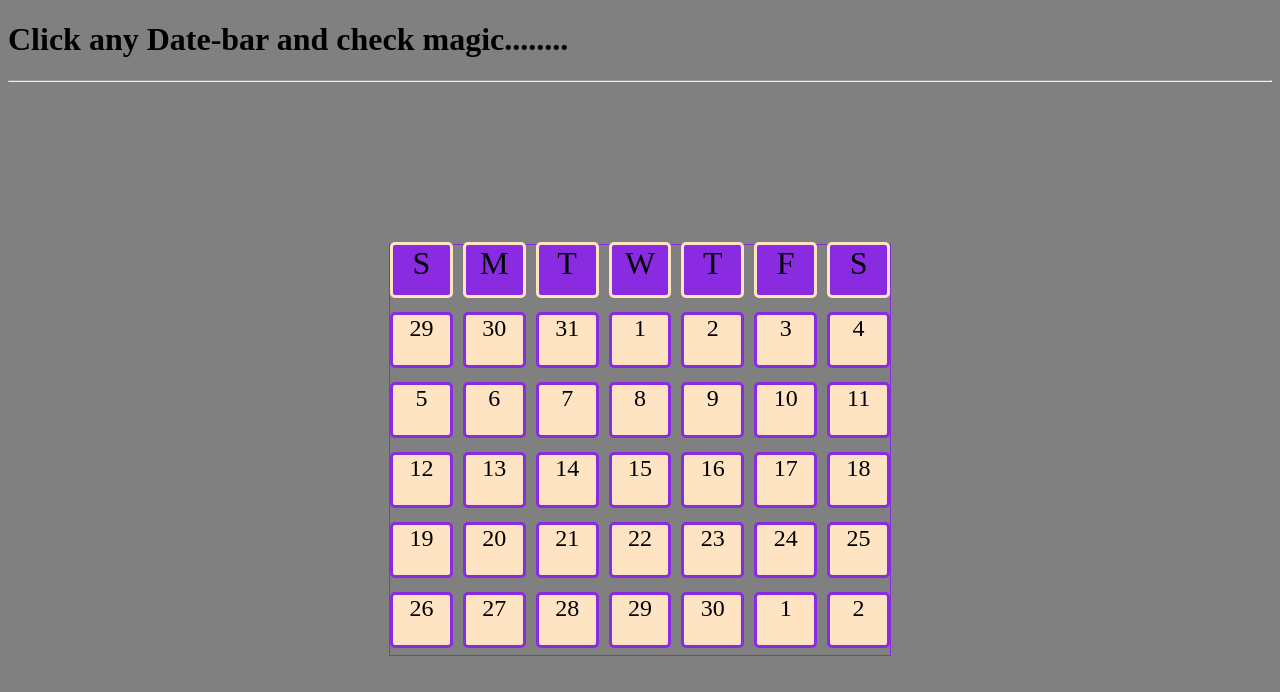
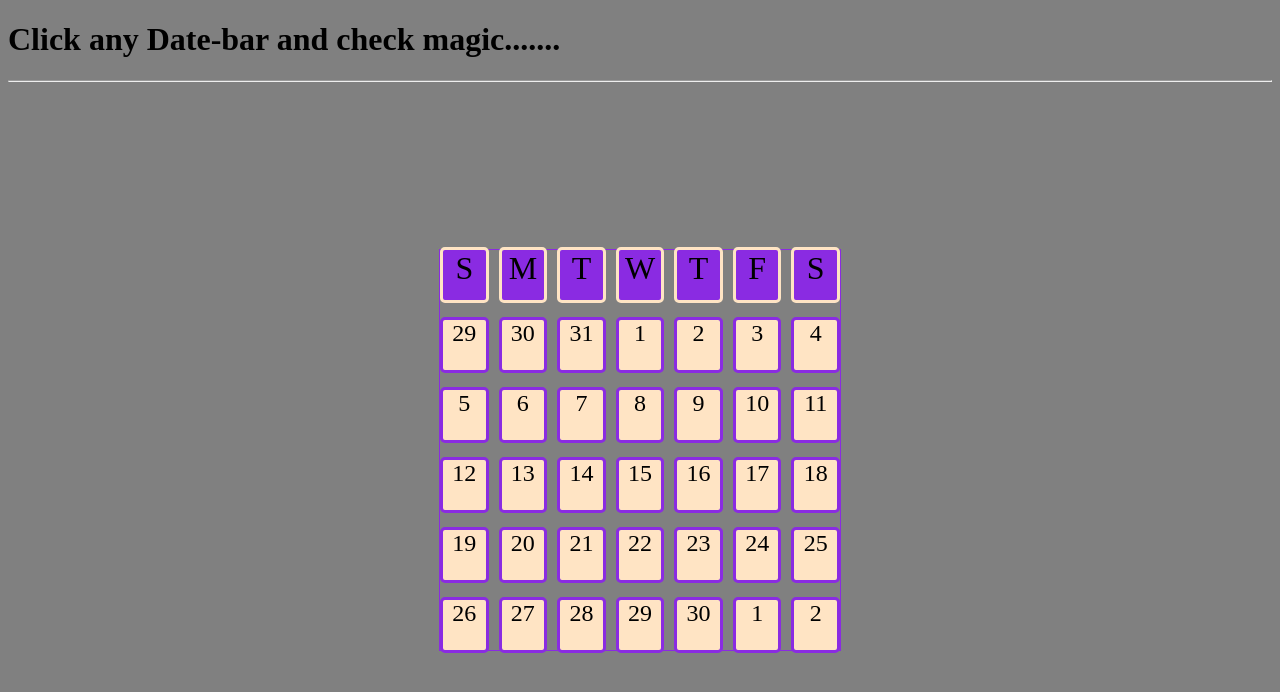
Before and after one commit to Wardun-00/calendar-with-useing-grid, a plain HTML site: page index.html in a window 1280 px wide. Drawn offline with Linux system fonts and the light colour scheme.

Commit message:
added third commit

```diff
--- a/index.html
+++ b/index.html
@@ -9,7 +9,7 @@
 </head>
 <body>
     <div class="hed">
-        <h1>Click any Date-bar and check magic........ </h1>
+        <h1>Click any Date-bar and check magic....... </h1>
         <hr>
     </div>
     <div class="calendar-container">
--- a/style/style.css
+++ b/style/style.css
@@ -23,8 +23,8 @@ body{
 
     row-gap: 20px;
     column-gap:10px;
-    height: 410px;
-    width: 500px;
+    height: 400px;
+    width: 400px;
     justify-content: center;
     align-items: center;
 
```
